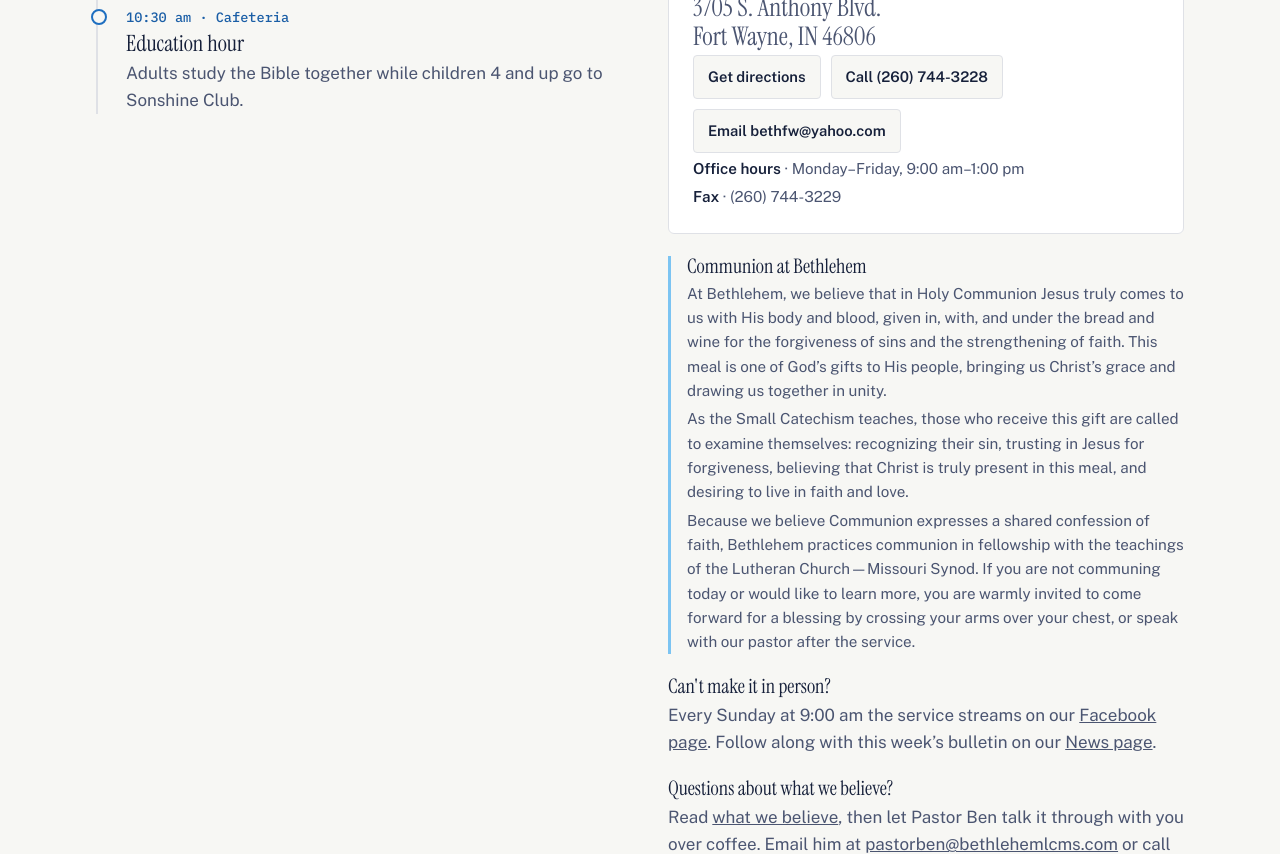
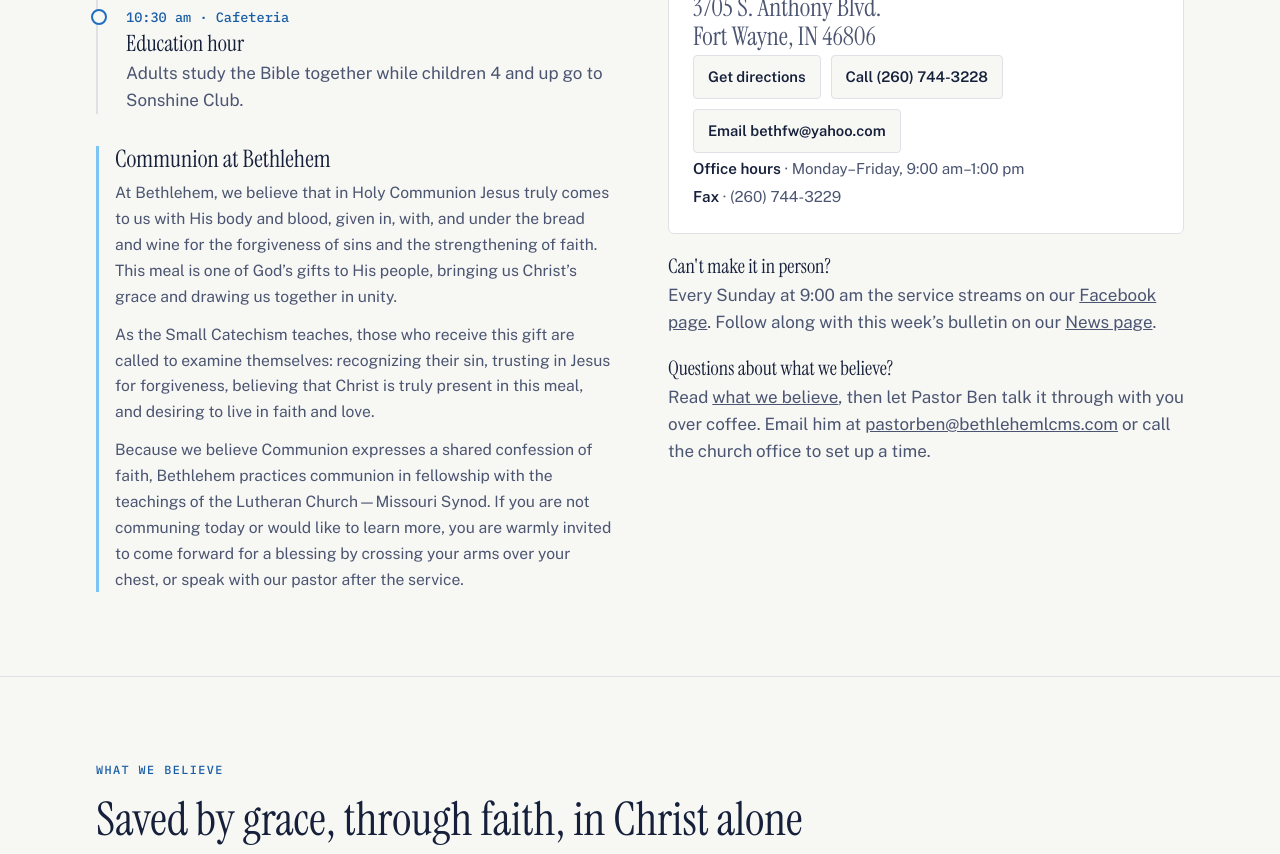
Before and after one commit to samahlersmeyer-prog/bethlehem-website, a plain HTML site: page index.html in a window 1280 px wide. Shown: the part 3047-3901 px from the top of the page. Drawn offline with nearby package versions, Linux system fonts and the light colour scheme; no server answers.

Commit message:
Move Communion statement under the Visit timeline
It now sits right below "What a Sunday morning looks like" in Plan your visit,
instead of in the side column under the address card.

Co-Authored-By: Claude Opus 5.5 <noreply@anthropic.com>
Claude-Session: https://claude.ai/code/session_01VEKD6dScK12DnF7DzBcXat

```diff
--- a/index.html
+++ b/index.html
@@ -558,8 +558,10 @@ footer a:hover{color:var(--gold-ink);text-decoration:underline}
 
 /* Review fixes */
 .hero-bg picture{display:block;width:100%;height:100%}
-.communion{border-left:3px solid var(--sky);padding-left:16px}
-.communion p{font-size:.95rem}
+.communion{border-left:3px solid var(--sky);padding-left:16px;margin-top:32px}
+.communion h3{margin:0 0 8px}
+.communion p{font-size:.98rem;line-height:1.65;color:var(--ink-2);margin:0 0 12px}
+.communion p:last-child{margin-bottom:0}
 header :focus-visible,.hero :focus-visible,.page-hero :focus-visible,.season-strip :focus-visible{outline-color:var(--sky)}
 .hero-pause{position:absolute;right:18px;bottom:18px;z-index:2;width:40px;height:40px;border-radius:50%;border:1px solid rgba(255,255,255,.45);background:rgba(10,22,52,.55);color:#fff;display:grid;place-items:center;cursor:pointer;padding:0}
 .hero-pause:hover{background:rgba(10,22,52,.8)}
@@ -734,11 +736,12 @@ header :focus-visible,.hero :focus-visible,.page-hero :focus-visible,.season-str
       </div>
       <figure class="wide-photo"><img src="images/bethlehem-s-sanctuary-wooden-pews-26fb35a9.jpg" width="1400" height="777" loading="lazy" alt="Bethlehem's sanctuary: wooden pews and a center aisle leading to the altar beneath a stained-glass window and a carved timber ceiling"><blockquote class="photo-verse"><p>&ldquo;Let us go to the house of the Lord!&rdquo;</p><cite>Psalm 122:1</cite></blockquote></figure>
       <div class="split">
-        <ol class="timeline">
+        <div class="visit-main"><ol class="timeline">
           <li><span class="t">9:00 am · Sanctuary</span><h3>Divine Service</h3><p>Our worship centers on God's gifts in His Word and Sacraments. Jesus meets us with forgiveness, life and salvation, and we respond with prayer, praise and thanksgiving. Expect hymns led by our 1966 pipe organ, Scripture, a sermon and the Lord's Supper, in about an hour. We love kids in worship, but we also have a nursery that ushers can help you find.</p></li>
           <li><span class="t">10:15 am · Fellowship Hall</span><h3>Coffee hour</h3><p>Stay for coffee and conversation. This is the easiest time to meet Pastor Ben and the congregation.</p></li>
           <li><span class="t">10:30 am · Cafeteria</span><h3>Education hour</h3><p>Adults study the Bible together while children 4 and up go to Sonshine Club.</p></li>
         </ol>
+          <div class="communion" id="communion"><h3>Communion at Bethlehem</h3><p>At Bethlehem, we believe that in Holy Communion Jesus truly comes to us with His body and blood, given in, with, and under the bread and wine for the forgiveness of sins and the strengthening of faith. This meal is one of God&rsquo;s gifts to His people, bringing us Christ&rsquo;s grace and drawing us together in unity.</p><p>As the Small Catechism teaches, those who receive this gift are called to examine themselves: recognizing their sin, trusting in Jesus for forgiveness, believing that Christ is truly present in this meal, and desiring to live in faith and love.</p><p>Because we believe Communion expresses a shared confession of faith, Bethlehem practices communion in fellowship with the teachings of the Lutheran Church&mdash;Missouri Synod. If you are not communing today or would like to learn more, you are warmly invited to come forward for a blessing by crossing your arms over your chest, or speak with our pastor after the service.</p></div></div>
         <div class="expect">
           <div class="address-card">
             <img class="card-photo" src="images/the-carved-stone-entrance-and-4df353ee.jpg" width="900" height="675" loading="lazy" alt="The carved stone entrance and wooden doors at the base of the bell tower, with the 1939 cornerstone beside them">
@@ -754,7 +757,6 @@ header :focus-visible,.hero :focus-visible,.page-hero :focus-visible,.season-str
               <span><b>Fax</b> · (260) 744-3229</span>
             </div>
           </div>
-          <div class="communion"><h3>Communion at Bethlehem</h3><p>At Bethlehem, we believe that in Holy Communion Jesus truly comes to us with His body and blood, given in, with, and under the bread and wine for the forgiveness of sins and the strengthening of faith. This meal is one of God&rsquo;s gifts to His people, bringing us Christ&rsquo;s grace and drawing us together in unity.</p><p>As the Small Catechism teaches, those who receive this gift are called to examine themselves: recognizing their sin, trusting in Jesus for forgiveness, believing that Christ is truly present in this meal, and desiring to live in faith and love.</p><p>Because we believe Communion expresses a shared confession of faith, Bethlehem practices communion in fellowship with the teachings of the Lutheran Church&mdash;Missouri Synod. If you are not communing today or would like to learn more, you are warmly invited to come forward for a blessing by crossing your arms over your chest, or speak with our pastor after the service.</p></div>
           <div><h3>Can't make it in person?</h3><p>Every Sunday at 9:00 am the service streams on our <a href="https://www.facebook.com/bethlehemfortwayne" target="_blank" rel="noopener">Facebook page</a>. Follow along with this week&rsquo;s bulletin on our <a href="#news">News page</a>.</p></div>
           <div><h3>Questions about what we believe?</h3><p>Read <a href="#beliefs">what we believe</a>, then let Pastor Ben talk it through with you over coffee. Email him at <a href="mailto:pastorben@bethlehemlcms.com">pastorben@bethlehemlcms.com</a> or call the church office to set up a time.</p></div>
         </div>
```
